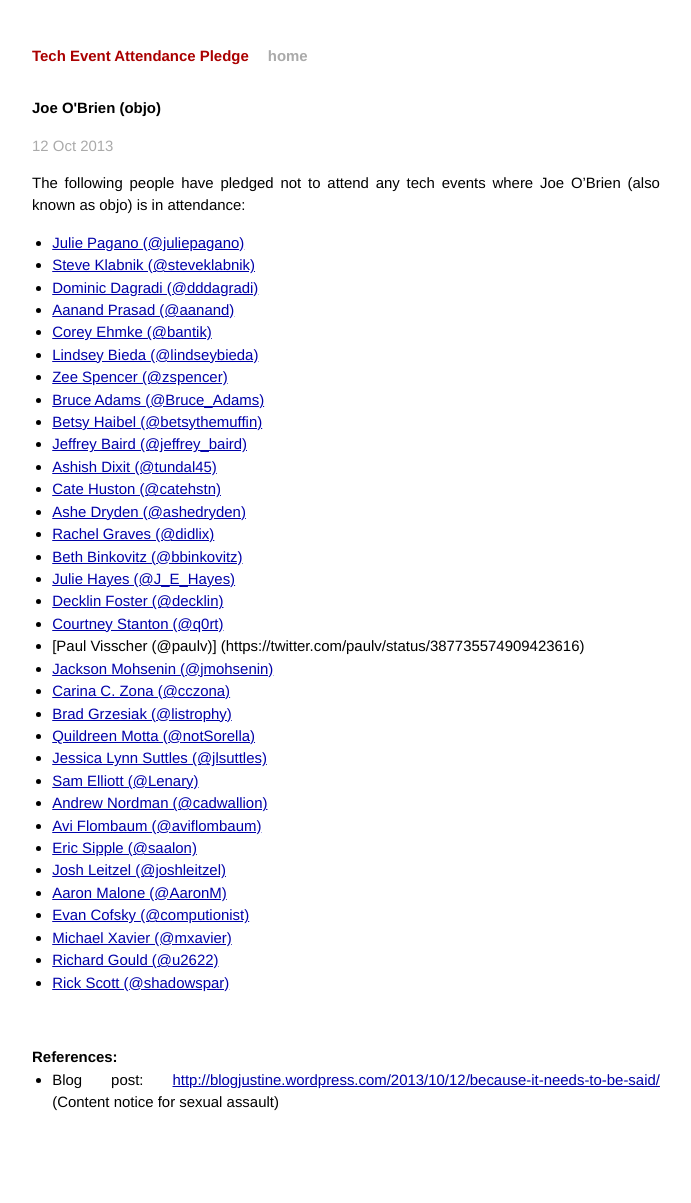
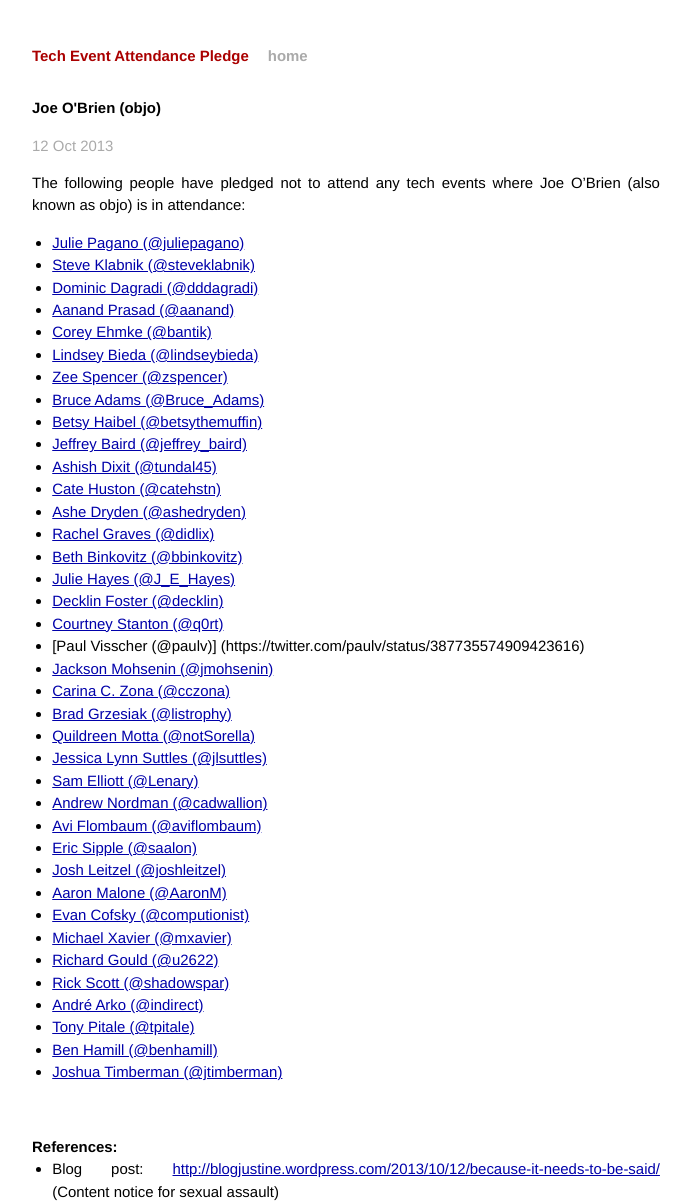
Before and after one commit to techtektek/tech-event-attendance-pledge.github.io, a Jekyll site: the page built from _posts/2013-10-12-objo.markdown, in a window 1280 px wide. Shown: the whole page, without its empty margins (294-985 px from the left). Built offline with Jekyll 4.4.1, drawn with Linux system fonts in a browser that asks for light colours; Markdown is read by kramdown in place of the engine named in the settings; before the commit the page ends 1114 px from its top, so only the background shows below that.

Commit message:
Add several people who requested via twitter.

```diff
--- a/_posts/2013-10-12-objo.markdown
+++ b/_posts/2013-10-12-objo.markdown
@@ -42,6 +42,10 @@ O'Brien (also known as objo) is in attendance:
 * [Michael Xavier (@mxavier)](https://twitter.com/mxavier/status/389099578043019264)
 * [Richard Gould (@u2622)](https://twitter.com/u2622/status/389101437981974528)
 * [Rick Scott (@shadowspar)](https://twitter.com/shadowspar/status/389116473987178496)
+* [André Arko (@indirect)](https://twitter.com/indirect/status/389109581299085312)
+* [Tony Pitale (@tpitale)](https://twitter.com/tpitale/status/389110486870290432)
+* [Ben Hamill (@benhamill)](https://twitter.com/benhamill/status/389112937001922560)
+* [Joshua Timberman (@jtimberman)](https://twitter.com/jtimberman/status/389130880968454146)
 
 <br/>
 
```
